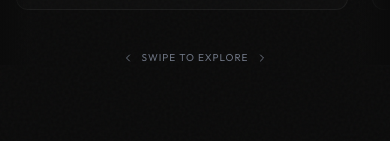
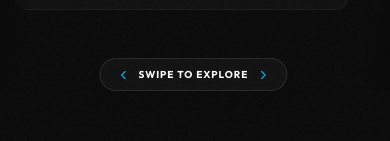
Before and after one commit to aadiraj1/st, a React (Vite) app: page /colour-ppf in a window 390 px wide. Shown: the part 1171-1312 px from the top of the page. Built offline with nearby package versions, Linux system fonts and the light colour scheme.

Commit message:
Describe your changes

```diff
--- a/src/pages/ColourPPF.jsx
+++ b/src/pages/ColourPPF.jsx
@@ -334,13 +334,29 @@ const ColourPPF = () => {
             style={{ scrollbarWidth: 'none', msOverflowStyle: 'none' }}
           >
             {colorPalettes.map((palette, index) => (
+              <div
+                key={palette.id}
+                className="snap-center shrink-0 w-[85vw] md:w-[400px] bg-secondary/30 border border-white/5 rounded-xl overflow-hidden group hover:border-accent/30 transition-all duration-500 relative"
+              >
+                {/* Skeleton Loading Background */}
+                <div className="absolute inset-0 bg-secondary/50 animate-pulse -z-10 flex flex-col">
+                  <div className="h-48 md:h-64 bg-white/5 w-full"></div>
+                  <div className="p-6 md:p-8 space-y-4 flex-1">
+                    <div className="h-6 bg-white/10 rounded w-1/2"></div>
+                    <div className="h-4 bg-white/5 rounded w-full"></div>
+                    <div className="h-4 bg-white/5 rounded w-5/6"></div>
+                    <div className="h-20 bg-white/5 rounded w-full mt-6"></div>
+                    <div className="h-16 bg-white/5 rounded w-full"></div>
+                  </div>
+                </div>
+
+                {/* Actual Content - Fades in when scrolled into view */}
                 <motion.div
-                key={palette.id}
-                initial={{ opacity: 0, x: 50 }}
-                whileInView={{ opacity: 1, x: 0 }}
-                viewport={{ once: true }}
-                transition={{ delay: index * 0.1 }}
-                className="snap-center shrink-0 w-[85vw] md:w-[400px] bg-secondary/30 border border-white/5 rounded-xl overflow-hidden group hover:border-accent/30 transition-all duration-500"
+                  initial={{ opacity: 0 }}
+                  whileInView={{ opacity: 1 }}
+                  viewport={{ once: true, margin: "50px" }}
+                  transition={{ duration: 0.4, ease: "easeOut" }}
+                  className="h-full w-full bg-secondary/30"
                 >
                   {/* Color Display Area */}
                   <div
@@ -379,14 +395,23 @@ const ColourPPF = () => {
                     </div>
                   </div>
                 </motion.div>
+              </div>
             ))}
           </div>
 
           {/* Mobile Scroll Indicator */}
-          <div className="flex justify-center md:hidden gap-1 mt-2">
-             <span className="text-[10px] text-gray-500 uppercase tracking-widest flex items-center gap-2">
-               <ChevronLeft size={12} /> Swipe to explore <ChevronRight size={12} />
+          <div className="flex justify-center md:hidden mt-4 mb-2">
+            <motion.div
+              animate={{ x: [-5, 5, -5] }}
+              transition={{ repeat: Infinity, duration: 1.5, ease: "easeInOut" }}
+              className="flex items-center gap-2 px-4 py-2 bg-secondary/50 rounded-full border border-white/10 shadow-lg"
+            >
+               <ChevronLeft size={14} className="text-accent" />
+               <span className="text-[10px] text-white font-bold uppercase tracking-widest">
+                 Swipe to explore
                </span>
+               <ChevronRight size={14} className="text-accent" />
+            </motion.div>
           </div>
         </div>
       </section>
```
Lines whose indentation alone changed are shown as unchanged.
